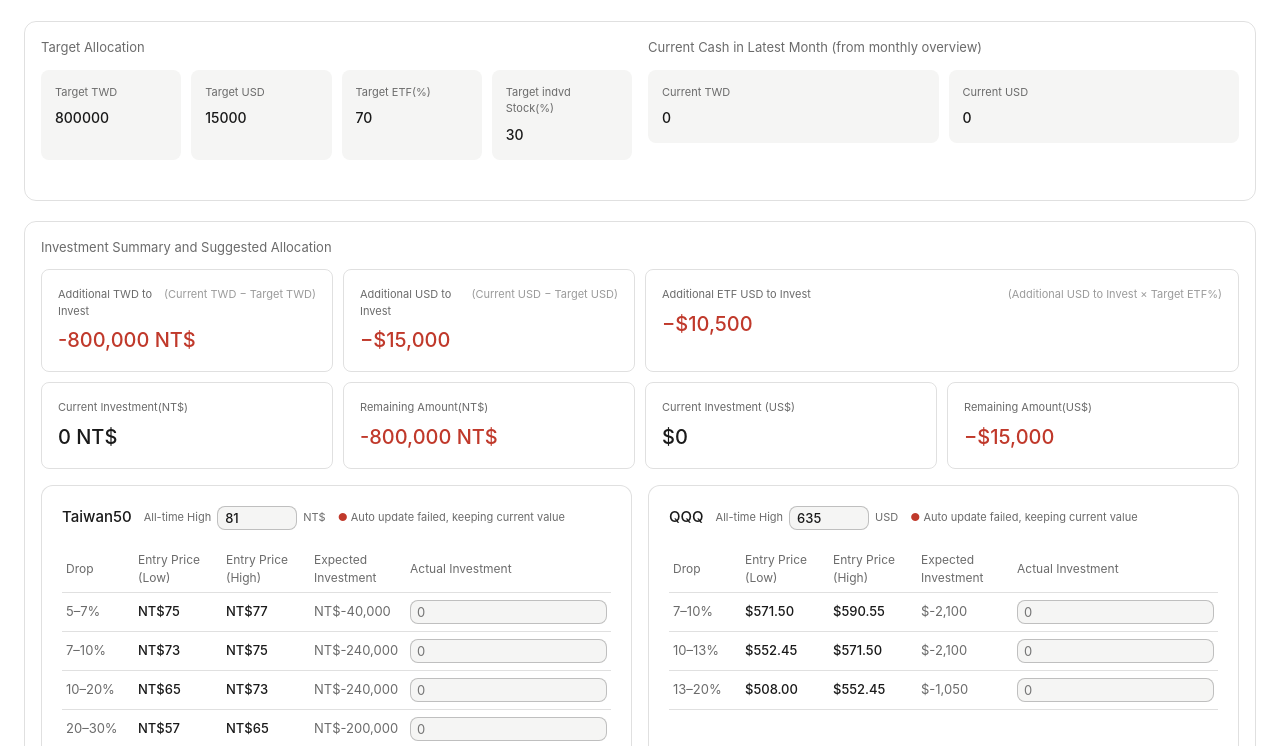
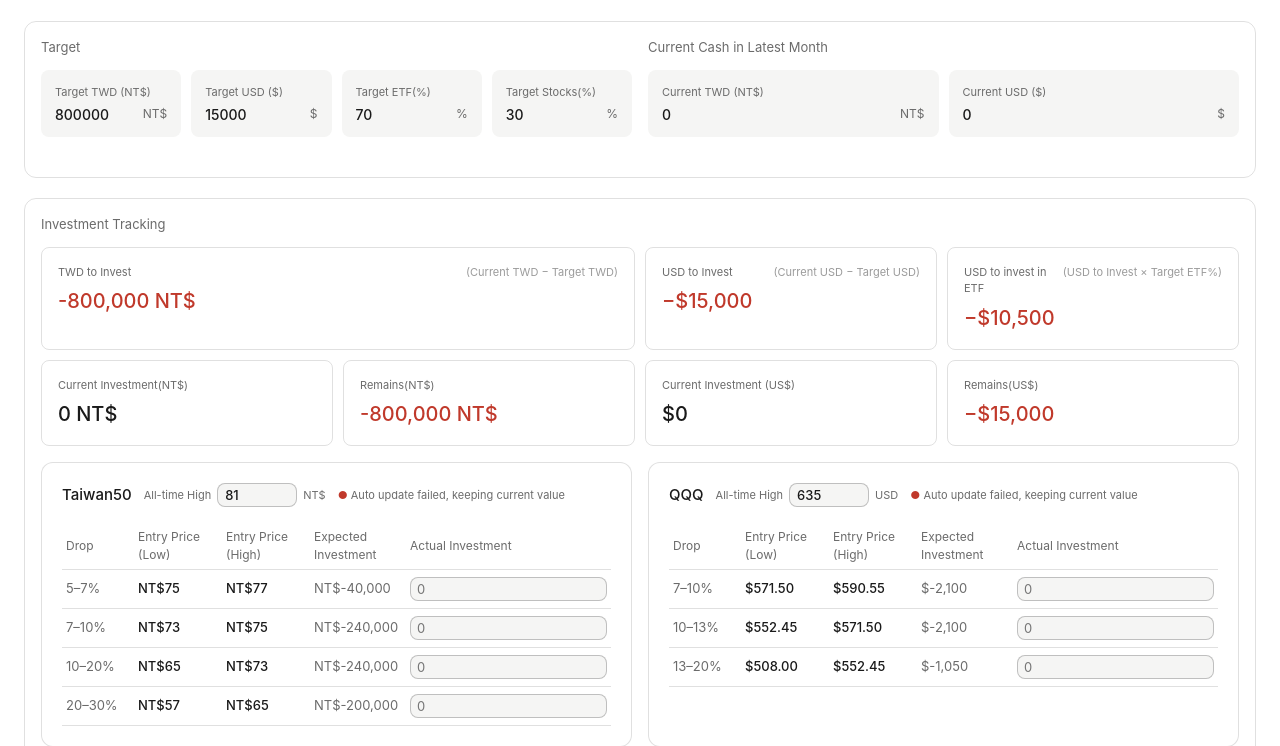
Before and after one commit to Huan-Ting/invest_calculator, a website: page public/index.html in a window 1280 px wide. Shown: the part 54-800 px from the top of the page. Drawn offline with Linux system fonts and the light colour scheme; no server answers.

Commit message:
wordin and css

```diff
--- a/public/index.html
+++ b/public/index.html
@@ -100,6 +100,19 @@
       .summary-card-wide {
         grid-column: span 2;
       }
+      .summary-card-double {
+        grid-column: span 2;
+      }
+      .input-with-unit {
+        display: flex;
+        align-items: center;
+        gap: 6px;
+      }
+      .unit-label {
+        font-size: 12px;
+        color: var(--color-text-secondary);
+        white-space: nowrap;
+      }
       .summary-head {
         display: flex;
         align-items: flex-start;
@@ -173,7 +186,7 @@
       <div class="panel">
         <div class="top-input-row">
           <div>
-            <div class="section-title">Target Allocation</div>
+            <div class="section-title">Target</div>
             <div
               style="
                 display: grid;
@@ -196,8 +209,9 @@
                     margin-bottom: 5px;
                   "
                 >
-                  Target TWD
+                  Target TWD (NT$)
                 </div>
+                <div class="input-with-unit">
                   <input
                     type="number"
                     id="target_ntd"
@@ -213,6 +227,8 @@
                     "
                     oninput="calc()"
                   />
+                  <span class="unit-label">NT$</span>
+                </div>
               </div>
               <div
                 style="
@@ -228,8 +244,9 @@
                     margin-bottom: 5px;
                   "
                 >
-                  Target USD
+                  Target USD ($)
                 </div>
+                <div class="input-with-unit">
                   <input
                     type="number"
                     id="target_usd"
@@ -245,6 +262,8 @@
                     "
                     oninput="calc()"
                   />
+                  <span class="unit-label">$</span>
+                </div>
               </div>
               <div
                 style="
@@ -262,6 +281,7 @@
                 >
                   Target ETF(%)
                 </div>
+                <div class="input-with-unit">
                   <input
                     type="number"
                     id="etf_pct"
@@ -277,6 +297,8 @@
                     "
                     oninput="calc()"
                   />
+                  <span class="unit-label">%</span>
+                </div>
               </div>
               <div
                 style="
@@ -292,8 +314,9 @@
                     margin-bottom: 5px;
                   "
                 >
-                  Target indvd Stock(%)
+                  Target Stocks(%)
                 </div>
+                <div class="input-with-unit">
                   <input
                     type="number"
                     id="stk_pct"
@@ -309,13 +332,13 @@
                     "
                     oninput="calc()"
                   />
+                  <span class="unit-label">%</span>
+                </div>
               </div>
             </div>
           </div>
           <div>
-            <div class="section-title">
-              Current Cash in Latest Month (from monthly overview)
-            </div>
+            <div class="section-title">Current Cash in Latest Month</div>
             <div
               style="
                 display: grid;
@@ -338,8 +361,9 @@
                     margin-bottom: 5px;
                   "
                 >
-                  Current TWD
+                  Current TWD (NT$)
                 </div>
+                <div class="input-with-unit">
                   <input
                     type="number"
                     id="cur_ntd"
@@ -355,6 +379,8 @@
                     "
                     oninput="calc()"
                   />
+                  <span class="unit-label">NT$</span>
+                </div>
               </div>
               <div
                 style="
@@ -370,8 +396,9 @@
                     margin-bottom: 5px;
                   "
                 >
-                  Current USD
+                  Current USD ($)
                 </div>
+                <div class="input-with-unit">
                   <input
                     type="number"
                     id="cur_usd"
@@ -387,6 +414,8 @@
                     "
                     oninput="calc()"
                   />
+                  <span class="unit-label">$</span>
+                </div>
               </div>
             </div>
           </div>
@@ -394,11 +423,10 @@
       </div>
 
       <div class="panel">
-        <div class="section-title">
-          Investment Summary and Suggested Allocation
-        </div>
+        <div class="section-title">Investment Tracking</div>
         <div class="summary-grid">
           <div
+            class="summary-card-double"
             style="
               border-radius: var(--border-radius-md);
               padding: 1rem;
@@ -407,7 +435,7 @@
           >
             <div class="summary-head">
               <div style="font-size: 11px; color: var(--color-text-secondary)">
-                Additional TWD to Invest
+                TWD to Invest
               </div>
               <div class="summary-note">(Current TWD − Target TWD)</div>
             </div>
@@ -427,7 +455,7 @@
           >
             <div class="summary-head">
               <div style="font-size: 11px; color: var(--color-text-secondary)">
-                Additional USD to Invest
+                USD to Invest
               </div>
               <div class="summary-note">(Current USD − Target USD)</div>
             </div>
@@ -439,7 +467,6 @@
             </div>
           </div>
           <div
-            class="summary-card-wide"
             style="
               border-radius: var(--border-radius-md);
               padding: 1rem;
@@ -448,11 +475,9 @@
           >
             <div class="summary-head">
               <div style="font-size: 11px; color: var(--color-text-secondary)">
-                Additional ETF USD to Invest
+                USD to invest in ETF
               </div>
-              <div class="summary-note">
-                (Additional USD to Invest × Target ETF%)
-              </div>
+              <div class="summary-note">(USD to Invest × Target ETF%)</div>
             </div>
             <div
               id="need_etf_usd_display"
@@ -510,7 +535,7 @@
           >
             <div class="summary-head">
               <div style="font-size: 11px; color: var(--color-text-secondary)">
-                Remaining Amount(NT$)
+                Remains(NT$)
               </div>
               <div class="summary-note"></div>
             </div>
@@ -530,7 +555,7 @@
           >
             <div class="summary-head">
               <div style="font-size: 11px; color: var(--color-text-secondary)">
-                Remaining Amount(US$)
+                Remains(US$)
               </div>
               <div class="summary-note"></div>
             </div>
@@ -1016,17 +1041,11 @@
           .trim()
           .toUpperCase();
         if (!normalized) {
-          setStockPanelMeta(
-            "Please enter a stock symbol",
-            "fail",
-          );
+          setStockPanelMeta("Please enter a stock symbol", "fail");
           return;
         }
         if (!STOCK_SYMBOL_PATTERN.test(normalized)) {
-          setStockPanelMeta(
-            "Invalid symbol format",
-            "fail",
-          );
+          setStockPanelMeta("Invalid symbol format", "fail");
           return;
         }
         if (!ALLOWED_STOCK_SYMBOLS.has(normalized)) {
@@ -1037,10 +1056,7 @@
           return;
         }
         if (likedStocks.includes(normalized)) {
-          setStockPanelMeta(
-            `${normalized} already exists`,
-            "fail",
-          );
+          setStockPanelMeta(`${normalized} already exists`, "fail");
           return;
         }
         likedStocks.push(normalized);
```
Lines whose indentation alone changed are shown as unchanged.
